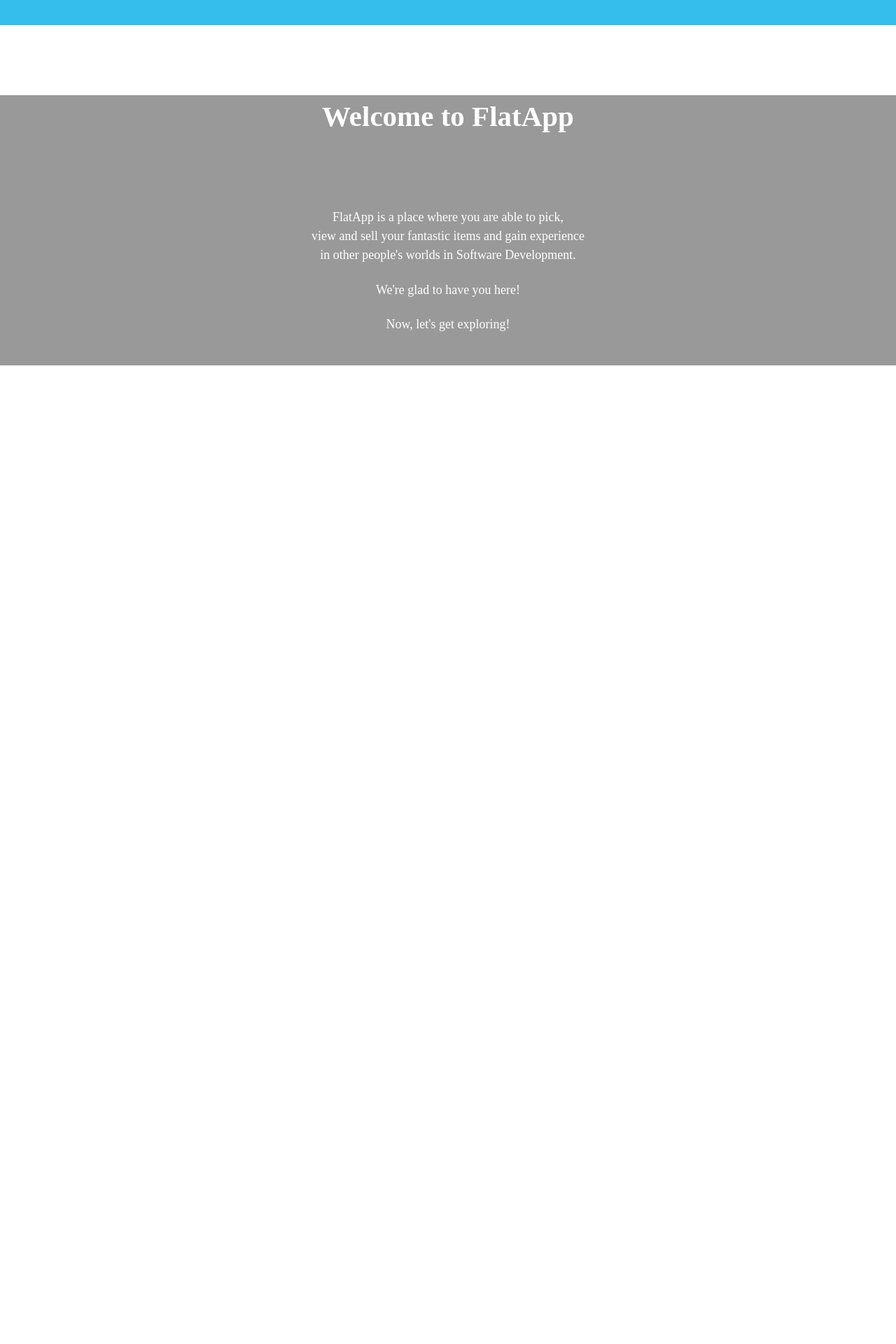
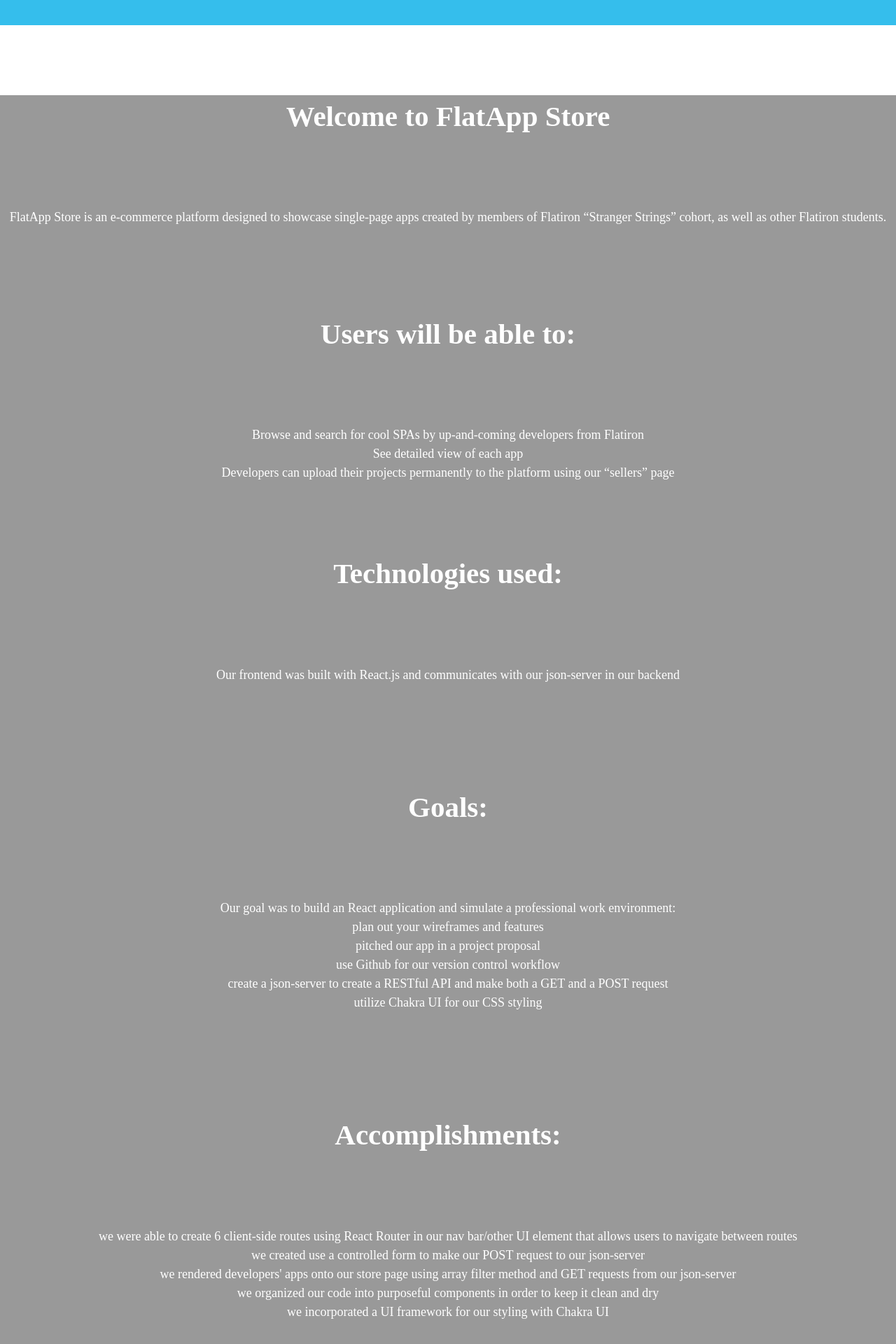
Before and after one commit to conniedc1206/flatapp-store-app, a React (Create React App) app in the folder flatapp-store/: page /about in a window 1280 px wide. Shown: the part 80-2000 px from the top of the page at 70% size. Before the commit the page ends 800 px from the top, so only its background shows below. Built offline with nearby package versions, Linux system fonts and the light colour scheme.

Commit message:
Drafted content for about page

```diff
--- a/flatapp-store/src/components/About.js
+++ b/flatapp-store/src/components/About.js
@@ -1,16 +1,80 @@
 import React from "react";
-import "../style.css"
+import "../style.css";
 
 function About() {
   return (
     <div id="about">
-      <h1 id="text-big">Welcome to FlatApp</h1>
+      <h1 id="text-big">Welcome to FlatApp Store</h1>
       <p id="text-small">
-        FlatApp is a place where you are able to pick, <br></br>view and
-        sell your fantastic items and gain experience<br></br> in other people's worlds in
-        Software Development.
+        FlatApp Store is an e-commerce platform designed to showcase single-page
+        apps created by members of Flatiron “Stranger Strings” cohort, as well
+        as other Flatiron students.
+      </p>
+
+      <br></br>
+
+      <h3 id="text-big">Users will be able to:</h3>
+      <ul id="text-small">
+        <li>
+          Browse and search for cool SPAs by up-and-coming developers from
+          Flatiron
+        </li>
+        <li>See detailed view of each app</li>
+        <li>
+          Developers can upload their projects permanently to the platform using
+          our “sellers” page
+        </li>
+      </ul>
+
+      <h3 id="text-big">Technologies used:</h3>
+      <p id="text-small">
+        Our frontend was built with React.js and communicates with our
+        json-server in our backend{" "}
       </p>
       <br></br>
+      <br></br>
+
+      <h3 id="text-big">Goals:</h3>
+      <h4 id="text-small">
+        Our goal was to build an React application and simulate a professional
+        work environment:
+      </h4>
+      <ul id="text-small">
+        <li>plan out your wireframes and features</li>
+        <li>pitched our app in a project proposal</li>
+        <li>use Github for our version control workflow</li>
+        <li>
+          create a json-server to create a RESTful API and make both a GET and a
+          POST request
+        </li>
+        <li>utilize Chakra UI for our CSS styling</li>
+      </ul>
+      <br></br>
+      <br></br>
+
+      <h3 id="text-big">Accomplishments:</h3>
+      <ul id="text-small">
+        <li>
+          we were able to create 6 client-side routes using React Router in our
+          nav bar/other UI element that allows users to navigate between routes
+        </li>
+        <li>
+          we created use a controlled form to make our POST request to our
+          json-server
+        </li>
+        <li>
+          we rendered developers' apps onto our store page using array filter
+          method and GET requests from our json-server
+        </li>
+        <li>
+          we organized our code into purposeful components in order to keep it
+          clean and dry
+        </li>
+        <li>we incorporated a UI framework for our styling with Chakra UI</li>
+      </ul>
+      <br></br>
+      <br></br>
+
       <p id="text-small">We're glad to have you here!</p>
       <br></br>
       <p id="text-small">Now, let's get exploring!</p>
```
